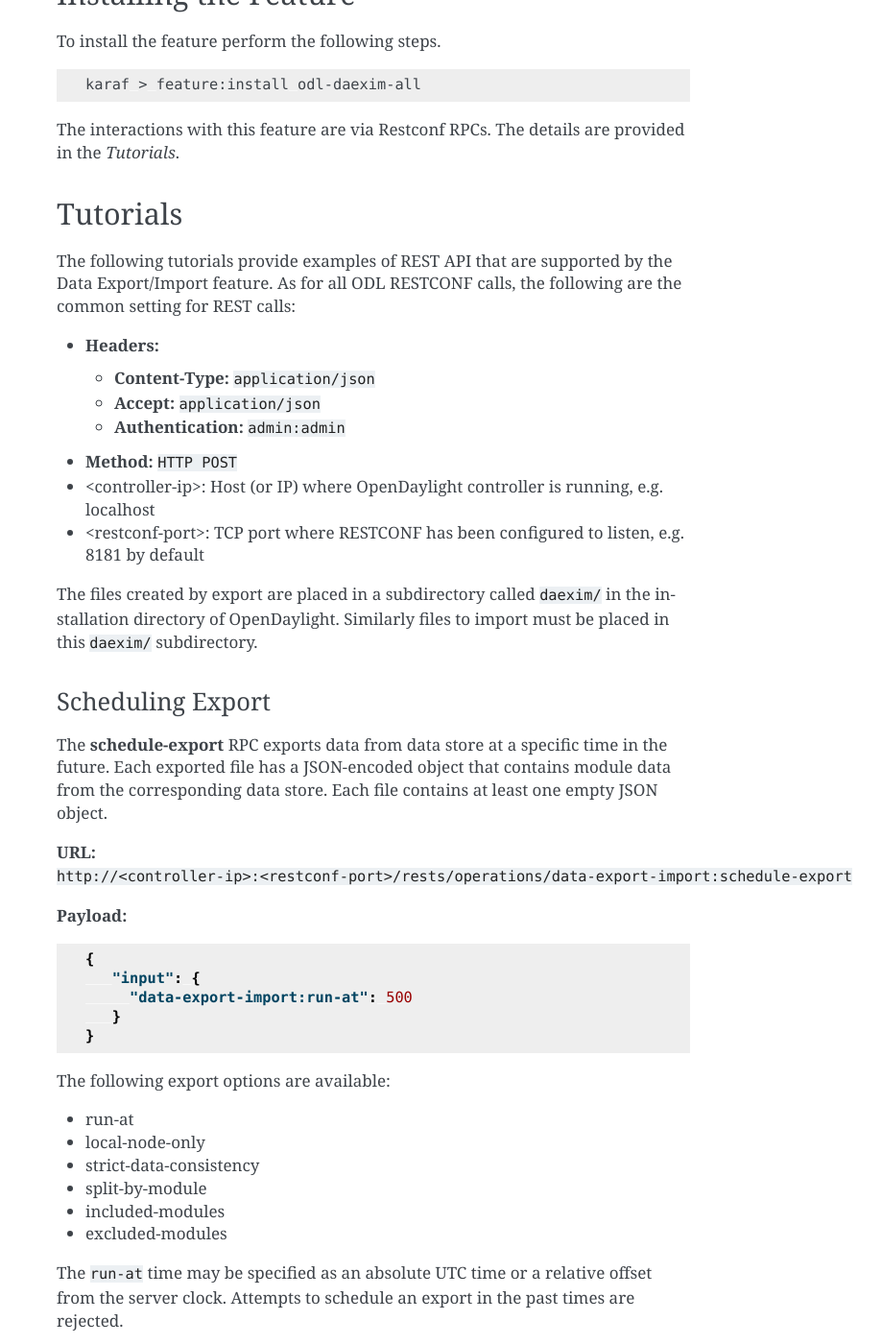
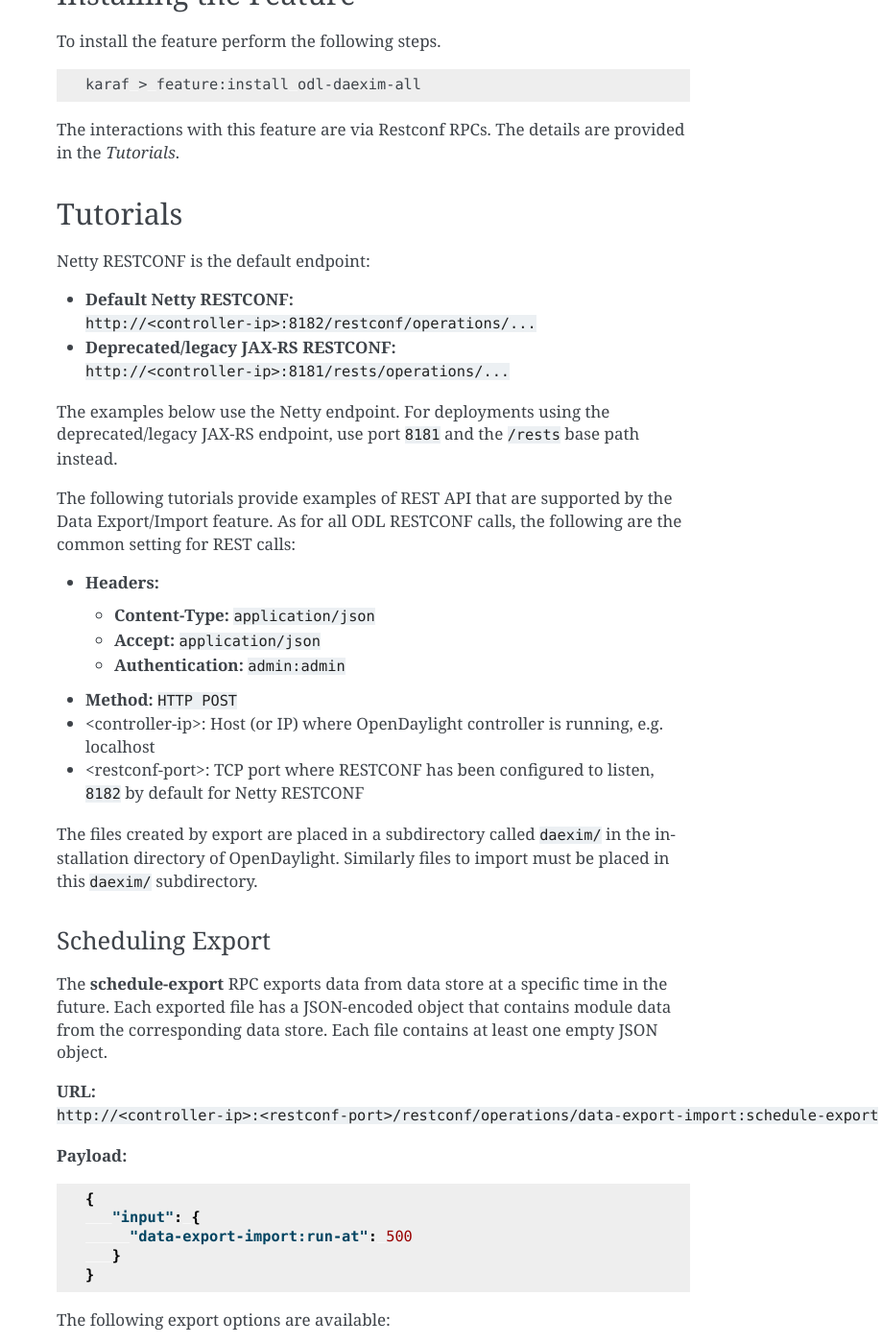
Before and after one commit to opendaylight/daexim, a Sphinx documentation site: the page built from docs/user-guide.rst, in a window 1280 px wide and 1400 px high, scrolled down 937 px. Shown: the whole window at 96% size, without its empty margins (361-1280 px from the left). Built offline with Sphinx 7.4.7, drawn with Linux system fonts in a browser that asks for light colours; some of the changed text lies outside the part shown.

Commit message:
Document Netty as the default RESTCONF endpoint
Use the default Netty RESTCONF endpoint on port 8182 with the
/restconf root in URL examples.
Mark the JAX-RS endpoint on port 8181 under /rests as deprecated
and document its use for legacy deployments.

JIRA: DAEXIM-21
Change-Id: I626c30365c82f2ebd8bb1a044afb35937edc3d5d
Signed-off-by: Yaroslav Lastivka <yaroslav.lastivka@pantheon.tech>

```diff
--- a/docs/user-guide.rst
+++ b/docs/user-guide.rst
@@ -62,6 +62,17 @@ are provided in the `Tutorials`.
 Tutorials
 ---------
 
+Netty RESTCONF is the default endpoint:
+
+* **Default Netty RESTCONF:**
+  ``http://<controller-ip>:8182/restconf/operations/...``
+* **Deprecated/legacy JAX-RS RESTCONF:**
+  ``http://<controller-ip>:8181/rests/operations/...``
+
+The examples below use the Netty endpoint. For deployments using the
+deprecated/legacy JAX-RS endpoint, use port ``8181`` and the ``/rests``
+base path instead.
+
 The following tutorials provide examples of REST API that are supported
 by the Data Export/Import feature.  As for all ODL RESTCONF calls, the
 following are the common setting for REST calls:
@@ -78,7 +89,7 @@ following are the common setting for REST calls:
 * <controller-ip>: Host (or IP) where OpenDaylight controller is
   running, e.g. localhost
 * <restconf-port>: TCP port where RESTCONF has been configured to
-  listen, e.g. 8181 by default
+  listen, ``8182`` by default for Netty RESTCONF
 
 The files created by export are placed in a subdirectory called
 ``daexim/`` in the installation directory of OpenDaylight. Similarly files
@@ -94,7 +105,7 @@ in the future. Each exported file has a JSON-encoded object that contains
 module data from the corresponding data store. Each file contains at least
 one empty JSON object.
 
-**URL:** ``http://<controller-ip>:<restconf-port>/rests/operations/data-export-import:schedule-export``
+**URL:** ``http://<controller-ip>:<restconf-port>/restconf/operations/data-export-import:schedule-export``
 
 **Payload:**
 
@@ -226,7 +237,7 @@ export was scheduled to start; and ``tasks`` indicates the activities that
 were undertaken. If the status for any node has failed, the
 corresponding reason for failure is listed.
 
-**URL:** ``http://<controller-ip>:<restconf-port>/rests/operations/data-export-import:status-export``
+**URL:** ``http://<controller-ip>:<restconf-port>/restconf/operations/data-export-import:status-export``
 
 **Payload:** No payload
 
@@ -246,7 +257,7 @@ successfully cleared tasks, the state, and resources. The status is
 running, there is no tasks for the server to clear. Therefore, the
 return result is ``True`` because the server cannot fail.
 
-**URL:** ``http://<controller-ip>:<restconf-port>/rests/operations/data-export-import:cancel-export``
+**URL:** ``http://<controller-ip>:<restconf-port>/restconf/operations/data-export-import:cancel-export``
 
 **Payload:** No payload
 
@@ -257,7 +268,7 @@ Importing from a file
 The **immediate-import** RPC imports data from files already present in
 the file system.
 
-**URL:** ``http://<controller-ip>:<restconf-port>/rests/operations/data-export-import:immediate-import``
+**URL:** ``http://<controller-ip>:<restconf-port>/restconf/operations/data-export-import:immediate-import``
 
 **Payload:**
 
@@ -399,7 +410,7 @@ values of status, ``imported-at`` indicates the time at which the
 restoration has taken place. List nodes hold status about the
 restoration for each node.
 
-**URL:** ``http://<controller-ip>:<restconf-port>/rests/operations/data-export-import:status-import``
+**URL:** ``http://<controller-ip>:<restconf-port>/restconf/operations/data-export-import:status-import``
 
 **Payload:** No payload
 
```
Also changed, not shown: README.md (+1 -1 lines).
